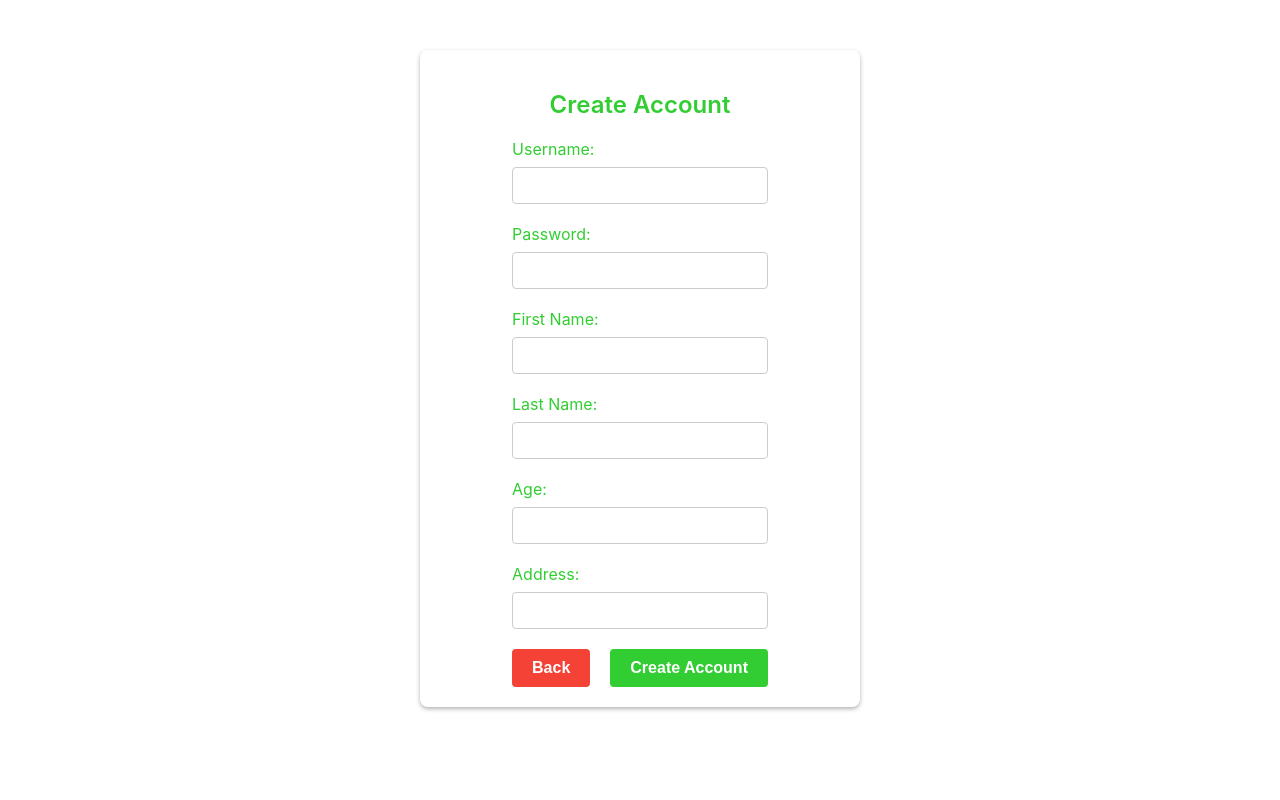
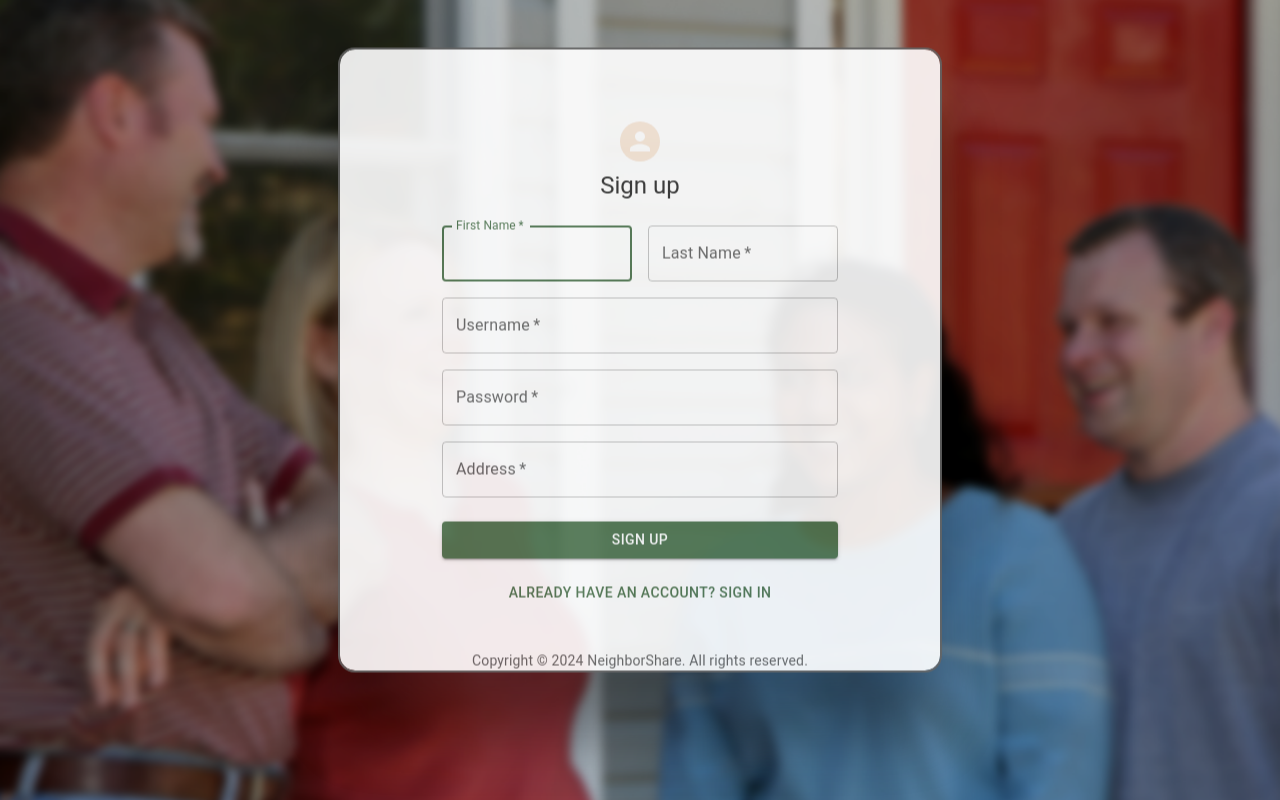
Before and after one commit to camdyncc/NeighborShare, a React (Create React App) app: page /create-account in a window 1280 px wide. Built offline with nearby package versions, Linux system fonts and the light colour scheme.

Commit message:
Signup Page

```diff
--- a/src/view/CreateAccount.css
+++ b/src/view/CreateAccount.css
@@ -1,79 +1,30 @@
-.create-account-container {
-    display: flex;
-    flex-direction: column;
-    align-items: center;
-    background-color: white;
-    padding: 20px;
-    border-radius: 8px;
-    box-shadow: 0 2px 4px rgba(0, 0, 0, 0.3);
-    max-width: 400px;
-    margin: auto;
-    margin-top: 50px;
-  }
-
-  .create-account-container h2 {
-    color: #32CD32; /* Lime Green */
-  }
-
-  .form-field {
-    margin-bottom: 20px;
-    width: 100%;
-  }
-
-  .form-field label {
-    display: block;
-    margin-bottom: 8px;
-    color: #32CD32; /* Lime Green */
-  }
-
-  .form-field input {
-    width: 100%;
-    padding: 10px;
-    border-radius: 4px;
-    border: 1px solid #ccc;
-    box-sizing: border-box;
-  }
-
-  button {
-    background-color: #32CD32; /* Lime Green */
-    color: white;
-    border: none;
-    padding: 10px 20px;
-    border-radius: 4px;
-    cursor: pointer;
-    font-size: 16px;
-  }
-
-  button:hover {
-    background-color: #28a745;
-  }
-
-.action-buttons {
-  display: flex;
-  justify-content: space-between;
-  gap: 10px;
-  margin-top: 20px;
+.signup-container {
+  width: 100%;
+  max-width: 600px;
+  background-color: white;
+  margin: 80px auto;
+  padding: 0px;
+  border-radius: 15px;
+  box-shadow: 0 64px 64px rgba(0, 0, 0, 0.4);
+  color: #333;
+  text-align: center;
+  outline: 2px solid #636363;
+  opacity: .9;
+  position: absolute;
+  top: 35%;
+  left: 50%;
+  transform: translate(-50%, -50%);
 }
 
-.action-buttons button {
-  flex-grow: 1; /* Allows buttons to grow and fill the space */
-  padding: 10px 20px;
-  border: none;
-  border-radius: 4px;
-  cursor: pointer;
-  font-size: 16px;
-  font-weight: bold;
+  .signup-page-background {
+    background-image: url('../../src/Images/BACKGROUND_LOGIN2.png');
+    background-size: cover;
+    background-position: center;
+    background-repeat: no-repeat;
+    min-height: 100vh;
+
 }
 
-/* Back button */
-.action-buttons button:first-child {
-  background-color: #f44336;
-  color: white;
-  margin-right: 10px;
+.container-background {
+  background-color: white;
 }
-
-/* Create Account button */
-.action-buttons button:last-child {
-  background-color: #32CD32;
-  color: white;
-}
--- a/src/view/CreateAccount.js
+++ b/src/view/CreateAccount.js
@@ -1,9 +1,42 @@
 import React, { useState } from 'react';
+import Avatar from '@mui/material/Avatar';
+import Button from '@mui/material/Button';
+import CssBaseline from '@mui/material/CssBaseline';
+import TextField from '@mui/material/TextField';
+import FormControlLabel from '@mui/material/FormControlLabel';
+import Checkbox from '@mui/material/Checkbox';
+import Link from '@mui/material/Link';
+import Grid from '@mui/material/Grid';
+import Box from '@mui/material/Box';
+import Typography from '@mui/material/Typography';
+import Container from '@mui/material/Container';
+import { createTheme, ThemeProvider } from '@mui/material/styles';
 import { useNavigate } from 'react-router-dom';
 import axios from 'axios';
 import './CreateAccount.css';
 
-function CreateAccount() {
+const defaultTheme = createTheme({
+  palette: {
+    primary: {
+      main: '#527853',
+    },
+    secondary: {
+      main: '#F9E8D9',
+    },
+  }
+});
+
+function Copyright(props) {
+  return (
+    <Typography variant="body2" color="text.secondary" align="center" {...props}>
+      {'Copyright © '}
+      {new Date().getFullYear()}
+      {' NeighborShare. All rights reserved.'}
+    </Typography>
+  );
+}
+
+export default function CreateAccount() {
   const [username, setUsername] = useState('');
   const [password, setPassword] = useState('');
   const [firstName, setFirstName] = useState('');
@@ -31,81 +64,111 @@ function CreateAccount() {
       alert('Failed to create the account.');
     }
   };
+
   const handleBack = () => {
     navigate('/');
   };
 
   return (
-    <div className="create-account-container">
-      <h2>Create Account</h2>
-      <form onSubmit={handleSubmit}>
-        <div className="form-field">
-          <label htmlFor="username">Username:</label>
-          <input
-            type="text"
+    <div className='signup-page-background'>
+      <div className='signup-container'>
+    <ThemeProvider theme={defaultTheme}>
+      <Container component="main" maxWidth="xs">
+        <CssBaseline />
+        <Box
+          sx={{
+            marginTop: 8,
+            display: 'flex',
+            flexDirection: 'column',
+            alignItems: 'center',
+          }}
+        >
+          <Avatar sx={{ m: 1, bgcolor: 'secondary.main' }}>
+          </Avatar>
+          <Typography component="h1" variant="h5">
+            Sign up
+          </Typography>
+          <Box component="form" noValidate onSubmit={handleSubmit} sx={{ mt: 3 }}>
+            <Grid container spacing={2}>
+              <Grid item xs={12} sm={6}>
+                <TextField
+                  autoComplete="given-name"
+                  name="firstName"
+                  required
+                  fullWidth
+                  id="firstName"
+                  label="First Name"
+                  onChange={(e) => setFirstName(e.target.value)}
+                  autoFocus
+                />
+              </Grid>
+              <Grid item xs={12} sm={6}>
+                <TextField
+                  required
+                  fullWidth
+                  id="lastName"
+                  label="Last Name"
+                  name="lastName"
+                  onChange={(e) => setLastName(e.target.value)}
+                  autoComplete="family-name"
+                />
+              </Grid>
+              <Grid item xs={12}>
+                <TextField
+                  required
+                  fullWidth
+                  name="username"
+                  label="Username"
+                  type="username"
                   id="username"
-            value={username}
                   onChange={(e) => setUsername(e.target.value)}
+                />
+              </Grid>
+              <Grid item xs={12}>
+                <TextField
                   required
-          />
-        </div>
-        <div className="form-field">
-          <label htmlFor="password">Password:</label>
-          <input
+                  fullWidth
+                  name="password"
+                  label="Password"
                   type="password"
                   id="password"
-            value={password}
                   onChange={(e) => setPassword(e.target.value)}
+                  autoComplete="new-password"
+                />
+              </Grid>
+              <Grid item xs={12}>
+                <TextField
                   required
+                  fullWidth
+                  name="address"
+                  label="Address"
+                  id="adress"
+                  onChange={(e) => setAddress(e.target.value)}
+                  autoComplete="new-password"
                 />
+              </Grid>
+            </Grid>
+            <Button
+              type="submit"
+              fullWidth
+              variant="contained"
+              sx={{ mt: 3, mb: 2 }}
+            >
+              Sign Up
+            </Button>
+            <Grid container justifyContent='center'>
+              <Grid item>
+                <Button onClick={handleBack} variant='text'>
+                  Already have an account? Sign in
+                </Button>
+              </Grid>
+            </Grid>
+          </Box>
+        </Box>
+        <Copyright sx={{ mt: 5 }} />
+      </Container>
+    </ThemeProvider>
     </div>
-        <div className="form-field">
-          <label htmlFor="firstName">First Name:</label>
-          <input
-            type="text"
-            id="firstName"
-            value={firstName}
-            onChange={(e) => setFirstName(e.target.value)}
-            required
-          />
-        </div>
-        <div className="form-field">
-          <label htmlFor="lastName">Last Name:</label>
-          <input
-            type="text"
-            id="lastName"
-            value={lastName}
-            onChange={(e) => setLastName(e.target.value)}
-            required
-          />
-        </div>
-        <div className="form-field">
-          <label htmlFor="age">Age:</label>
-          <input
-            type="number"
-            id="age"
-            value={age}
-            onChange={(e) => setAge(e.target.value)}
-            required
-          />
-        </div>
-        <div className="form-field">
-          <label htmlFor="address">Address:</label>
-          <input
-            type="text"
-            id="address"
-            value={address}
-            onChange={(e) => setAddress(e.target.value)}
-            required
-          />
-        </div>
-        <div className="action-buttons">
-          <button type="button" onClick={handleBack}>Back</button>
-          <button type="submit">Create Account</button>
-        </div>
-      </form>
     </div>
   );
 }
-
-export default CreateAccount;
--- a/src/view/LoginPage.js
+++ b/src/view/LoginPage.js
@@ -47,7 +47,6 @@ export default function LoginPage() {
     event.preventDefault();
     try {
       await login(username, password);
-      alert('Login successful!');
       navigate('/feed');
     } catch (error) {
       alert('Login failed: Invalid username or password.');
```
Lines whose indentation alone changed are shown as unchanged.
